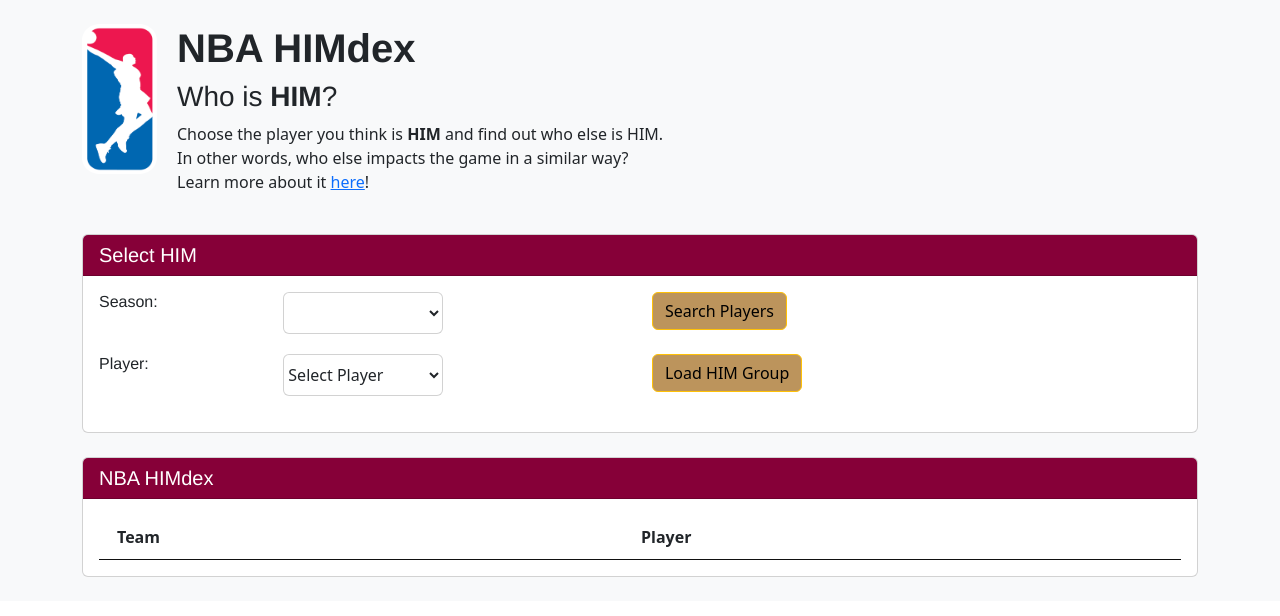
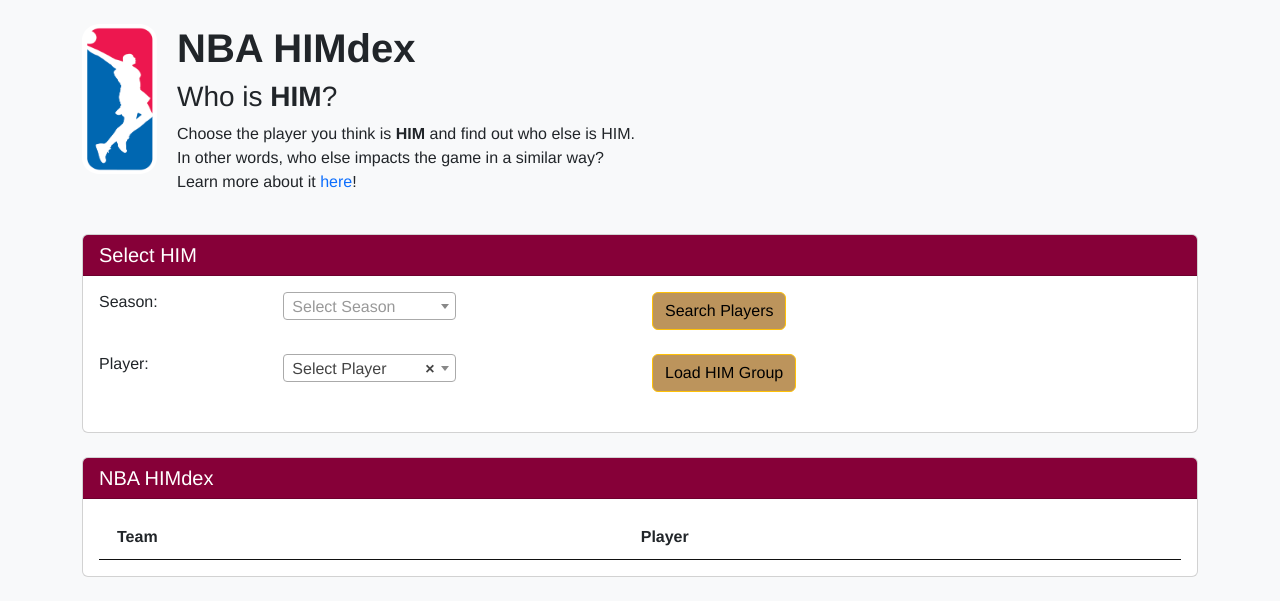
Before and after one commit to erictria/nba-himdex, a Flask app: template app/templates/landing.html in a window 1280 px wide. Shown: the part 62-678 px from the top of the page. Run offline with Flask 3, Linux system fonts and the light colour scheme; the template is opened without the code that fills it, so the values that code supplies are empty; parts of the project's set-up code (start-up, migrations or seed data) failed here and were passed over; some libraries are stand-ins or nearby versions.

Commit message:
Cleanup formatting and html

```diff
--- a/app/static/css/custom.css
+++ b/app/static/css/custom.css
@@ -5,6 +5,10 @@
 
 .default-font {
     font-family: 'Helvetica', 'Arial', sans-serif;
+}
+
+.a-style {
+    text-decoration: none;
 }
 
 .main-color {
--- a/app/static/js/him.js
+++ b/app/static/js/him.js
@@ -35,31 +35,32 @@
         contentType: 'application/json; charset=utf-8',
         data: myJSON,
         success: function (response, textStatus, xhr) {
-            players = response[season_year]
-            console.log('Success: ' + textStatus)
+            players = response[season_year];
+            console.log('Success: ' + textStatus);
 
-            var player_select = document.getElementById("player_dropdown");
+            var player_select = $('#player_dropdown');
 
             // Clear existing options
-            player_select.innerHTML = '';
+            player_select.empty();
 
             // Add a default 'Select Player' option
-            var defaultOption = document.createElement('option');
-            defaultOption.text = 'Select Player';
-            defaultOption.value = '';
-            player_select.add(defaultOption);
+            player_select.append(new Option('Select Player', ''));
 
             // Populate the dropdown with new options
             for(var i = 0; i < players.length; i++) {
                 var player = players[i];
+                // var el = new Option(player['player_name'], player['player_id']);
                 var el = document.createElement('option');
                 el.text = player['player_name'];
                 el.value = player['player_id'];
-                player_select.add(el);
+                player_select.append(el);
             }
+
+            // Refresh the Select2 dropdown
+            player_select.trigger('change');
         },
         error: function (xhr, XMLHttpRequest, textStatus) {
-            console.log("Error: " + textStatus)
+            console.log("Error: " + textStatus);
             console.log(xhr.responseText);
         },
     });
@@ -88,17 +89,6 @@
 }
 
 // const backup_img = "https://cdn.nba.com/headshots/nba/latest/260x190/fallback.png"
-
-// function imageExists(url, callback) {
-//     var img = new Image();
-//     img.onload = function() {
-//         callback(true);
-//     };
-//     img.onerror = function() {
-//         callback(false);
-//     };
-//     img.src = url;
-// }
 
 function loadTable(data) {
     var table = $('#himdex_table').DataTable({
@@ -161,6 +151,20 @@
     });
 };
 
+$(document).ready(function() {
+    $('#player_dropdown').select2({
+        placeholder: 'Select Player',
+        allowClear: true
+    });
+});
+
+$(document).ready(function() {
+    $('#season_dropdown').select2({
+        placeholder: 'Select Season',
+        allowClear: true
+    });
+});
+
 $search_players.click(function () {
     season = $season_dropdown.val()
     console.log('here')
--- a/app/templates/base.html
+++ b/app/templates/base.html
@@ -5,7 +5,8 @@
     <meta name="viewport" content="width=device-width, initial-scale=1">
     <title>NBA Himdex</title>
     <link href="https://cdn.jsdelivr.net/npm/bootstrap@5.3.3/dist/css/bootstrap.min.css" rel="stylesheet" integrity="sha384-QWTKZyjpPEjISv5WaRU9OFeRpok6YctnYmDr5pNlyT2bRjXh0JMhjY6hW+ALEwIH" crossorigin="anonymous">
-    <!-- <link rel="stylesheet" href="{{ url_for('static', filename='css/bootstrap.min.css') }}"> -->
+    <!-- Include Select2 CSS -->
+    <link href="https://cdn.jsdelivr.net/npm/select2@4.1.0-rc.0/dist/css/select2.min.css" rel="stylesheet" />
     <link rel="stylesheet" href="{{ url_for('static', filename='css/custom.css') }}">
     <link rel="stylesheet" href="{{ url_for('static', filename='css/jquery.dataTables.min.css') }}">
     <link rel="icon" href="{{url_for('static', filename='img/icon_square.png')}}" sizes="16x8">
@@ -43,7 +44,7 @@
         </div>
 
         <!-- WORKING -->
-        <div class="hero-body bg-light">
+        <div class="hero-body bg-light default-font">
             <div class="container has-text-centered">
                {% block content %}
                {% endblock %}
@@ -62,5 +63,10 @@
     <script src="{{ url_for('static', filename='js/him.js') }}"></script>
 
     <script async src="https://platform.twitter.com/widgets.js" charset="utf-8"></script>
+
+    <!-- Include jQuery -->
+    <!-- <script src="https://code.jquery.com/jquery-3.6.0.min.js"></script> -->
+    <!-- Include Select2 JS -->
+    <script src="https://cdn.jsdelivr.net/npm/select2@4.1.0-rc.0/dist/js/select2.min.js"></script>
   </body>
 </html>
--- a/app/templates/landing.html
+++ b/app/templates/landing.html
@@ -17,7 +17,7 @@
     <p>
       Choose the player you think is <b>HIM</b> and find out who else is HIM.<br>
       In other words, who else impacts the game in a similar way?<br>
-      Learn more about it <a href="/about">here</a>!
+      Learn more about it <a href="/about" class="a-style">here</a>!
     </p>
   </div>
 </div>
@@ -31,7 +31,7 @@
           <h6 class="card-title default-font">Season:</h6>
         </div>
         <div class="col-md-4">
-          <select id="season_dropdown" class="dropdown-menu" style="display: block;">
+          <select id="season_dropdown" class="dropdown-menu" style="display: block; width: 50%;">
             {% for season in seasons %}
             <option value="{{ season }}">{{ season }}</option>
             {% endfor %}
@@ -52,7 +52,7 @@
           <h6 class="card-title default-font">Player:</h6>
         </div>
         <div class="col-md-4">
-          <select id="player_dropdown" class="dropdown-menu" style="display: block;">
+          <select id="player_dropdown" class="dropdown-menu" style="display: block; width: 50%;">
               <option value="Select Player">Select Player</option>
           </select>
         </div>
```
Also changed, not shown: app/static/js/requests.js (deleted, +0 -32 lines), app/templates/about.html (+5 -5 lines), app/templates/index.html (deleted, +0 -14 lines).
